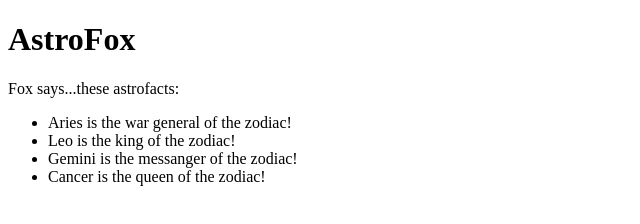
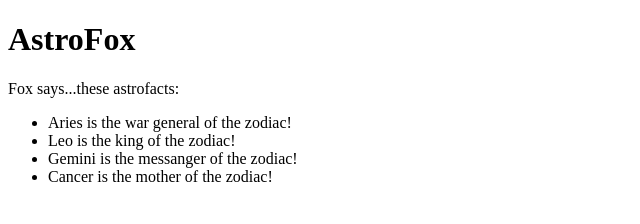
Before and after one commit to tajanam/repozitorij-ponavljanje, a plain HTML site: page index.html in a window 1280 px wide. Shown: the full height of the page, 0-640 px from the left. Drawn offline with Linux system fonts and the light colour scheme.

Commit message:
lista: drugi commit

```diff
--- a/index.html
+++ b/index.html
@@ -16,7 +16,7 @@
             <li>Aries is the war general of the zodiac!</li>
             <li>Leo is the king of the zodiac!</li>
             <li>Gemini is the messanger of the zodiac!</li>
-            <li>Cancer is the queen of the zodiac!</li>
+            <li>Cancer is the mother of the zodiac!</li>
         </ul>
     </main>
 
```
